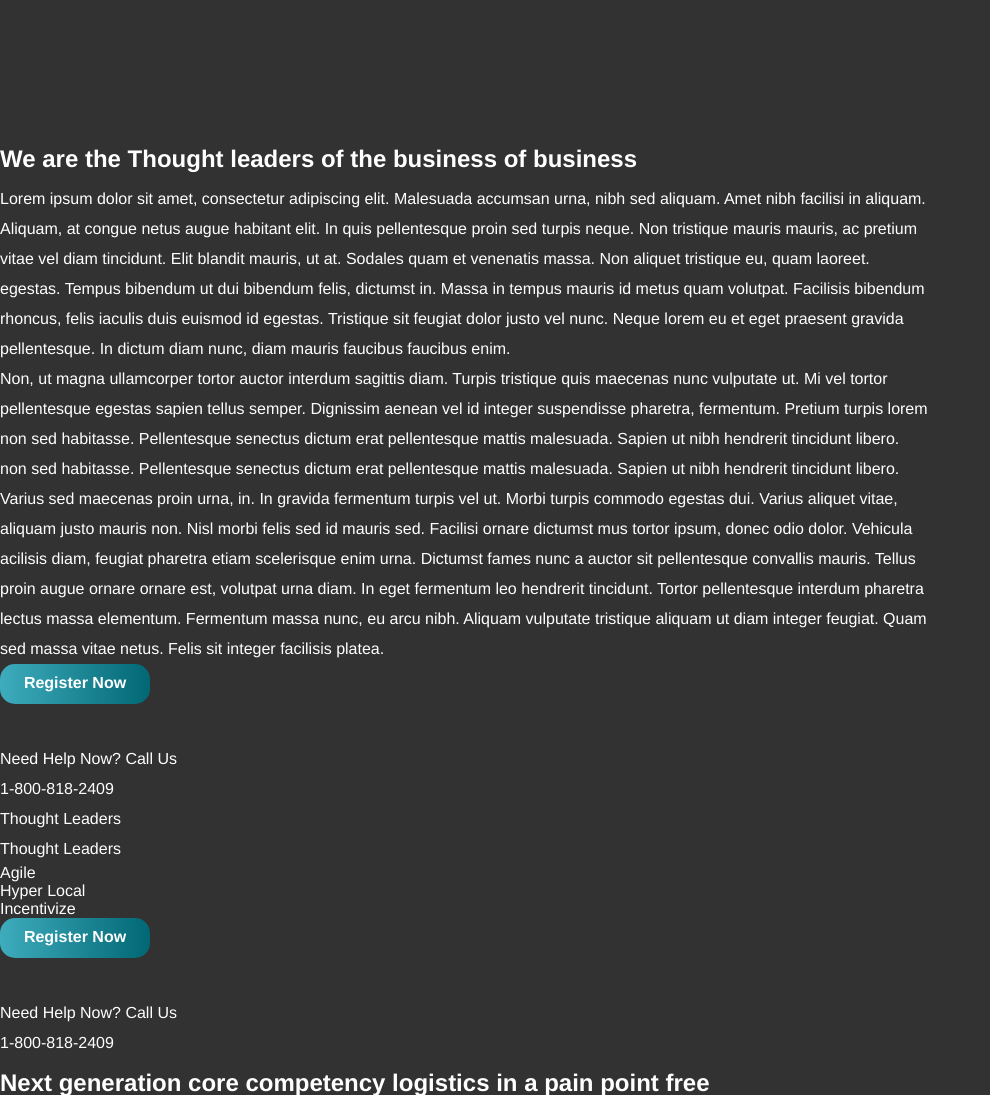
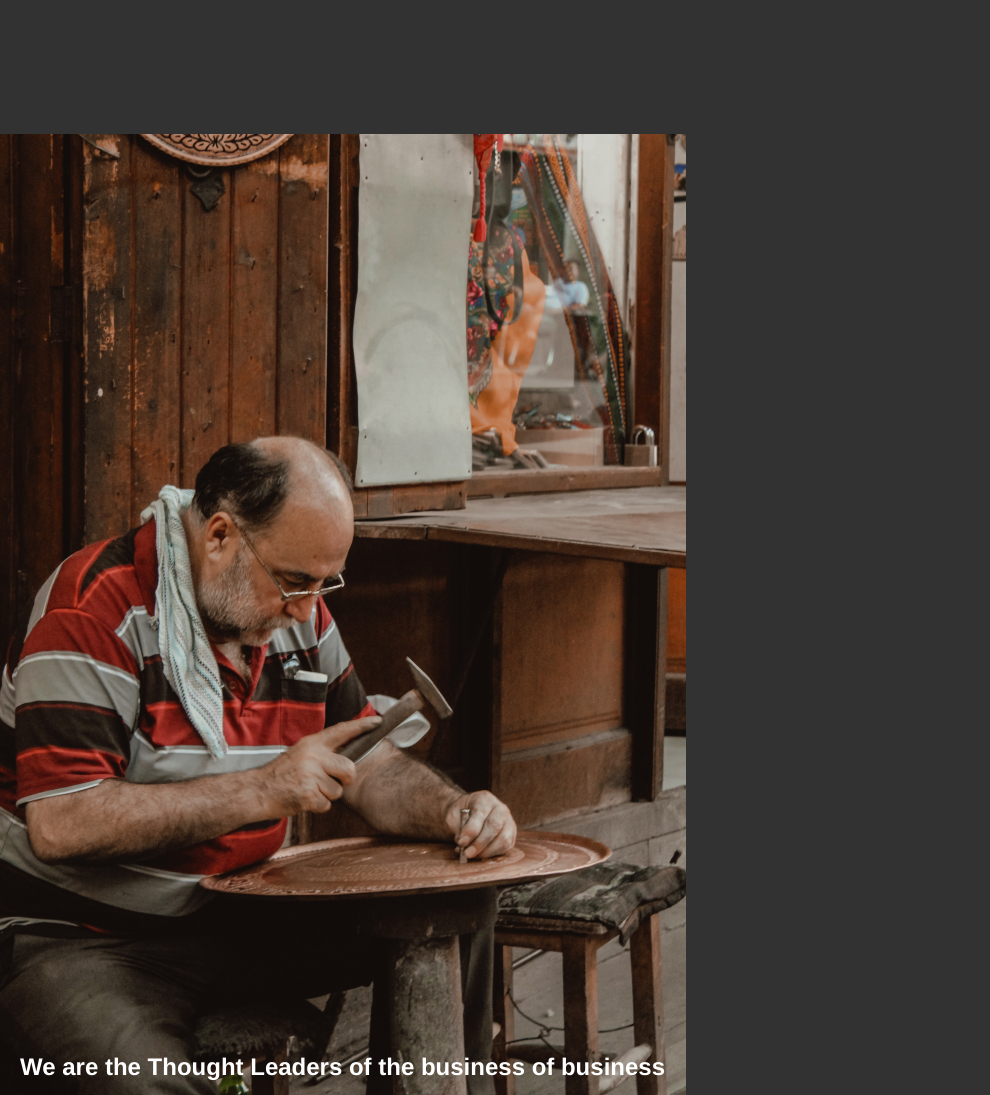
Before and after one commit to michaelSahadi/Landing-Page, a plain HTML site: page index.html in a window 1280 px wide. Shown: the part 820-1915 px from the top of the page, without its empty margins (0-990 px from the left). Drawn offline with Linux system fonts and the light colour scheme.

Commit message:
More  styling

```diff
--- a/css/main.css
+++ b/css/main.css
@@ -51,5 +51,24 @@ p {
 
 .cta-image {
   max-width: 100%;
-  /* height: 302px; */
 }
+
+#about {
+  display: flex;
+  flex-direction: column;
+}
+
+.about-img {
+  max-width: 100%;
+  z-index: -1;
+}
+
+.about-content {
+  margin-top: -120px;
+  padding-left: 20px;
+}
+
+.about-content-2 {
+  margin-top: 20px;
+  padding: 20px;
+}
--- a/index.html
+++ b/index.html
@@ -32,9 +32,11 @@
       </div>
     </section>
     <section id="about">
-      <aside class="about-img"></aside>
+      <aside class="about-holder">
+        <img class="about-img" src="images/2.jpeg" alt="Old guy hammering a nail">
+      </aside>
       <div class="about-content">
-        <h1 class="about-content-1">We are the Thought leaders of the business of business</h1>
+        <h1 class="about-content-1">We are the Thought Leaders of the business of business</h1>
         <p class="about-content-2">Lorem ipsum dolor sit amet, consectetur adipiscing elit. Malesuada accumsan urna,
           nibh sed aliquam. Amet nibh facilisi in aliquam. <br> Aliquam, at congue netus augue habitant elit. In quis
           pellentesque proin sed turpis neque. Non tristique mauris mauris, ac pretium <br> vitae vel diam tincidunt.
```
